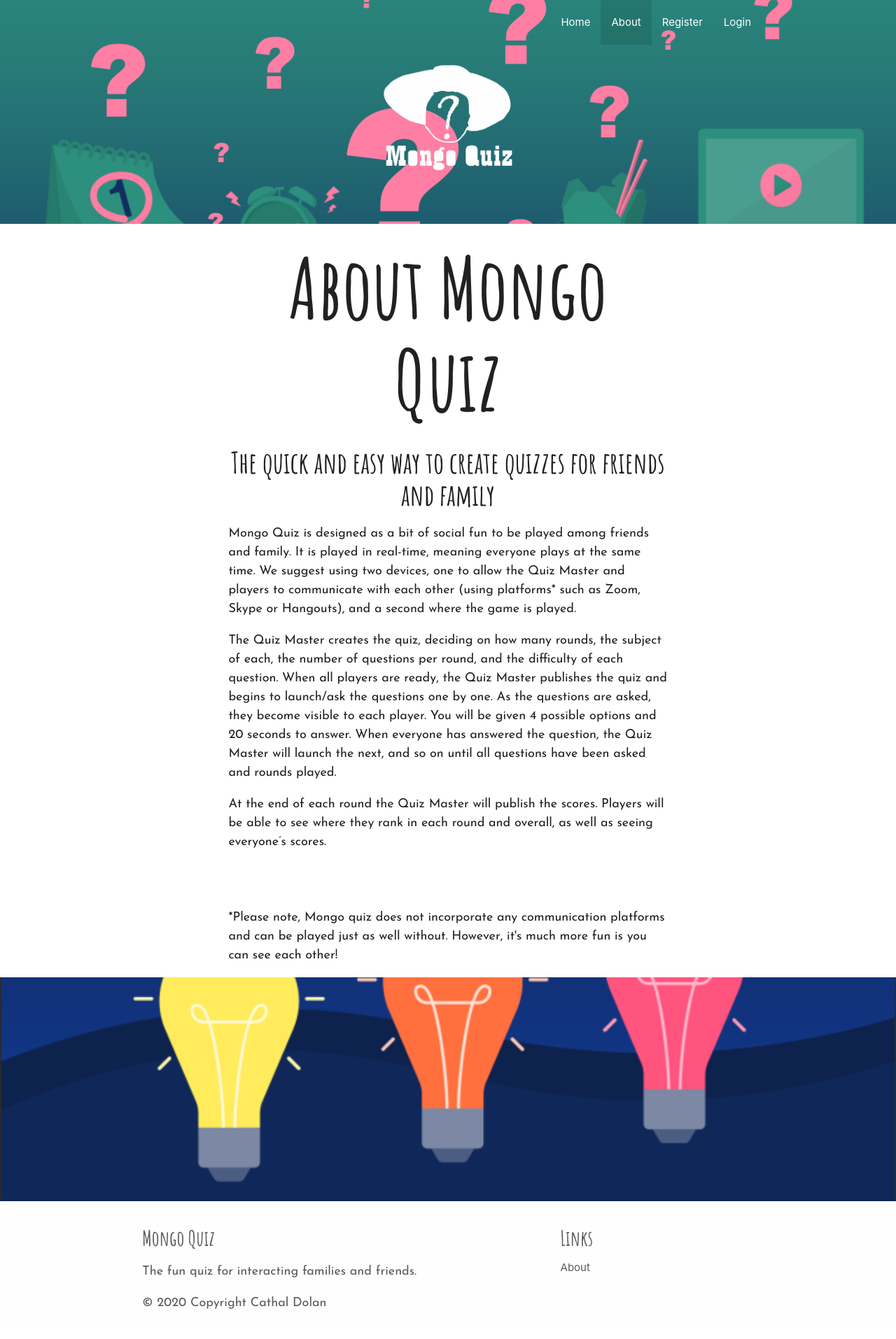
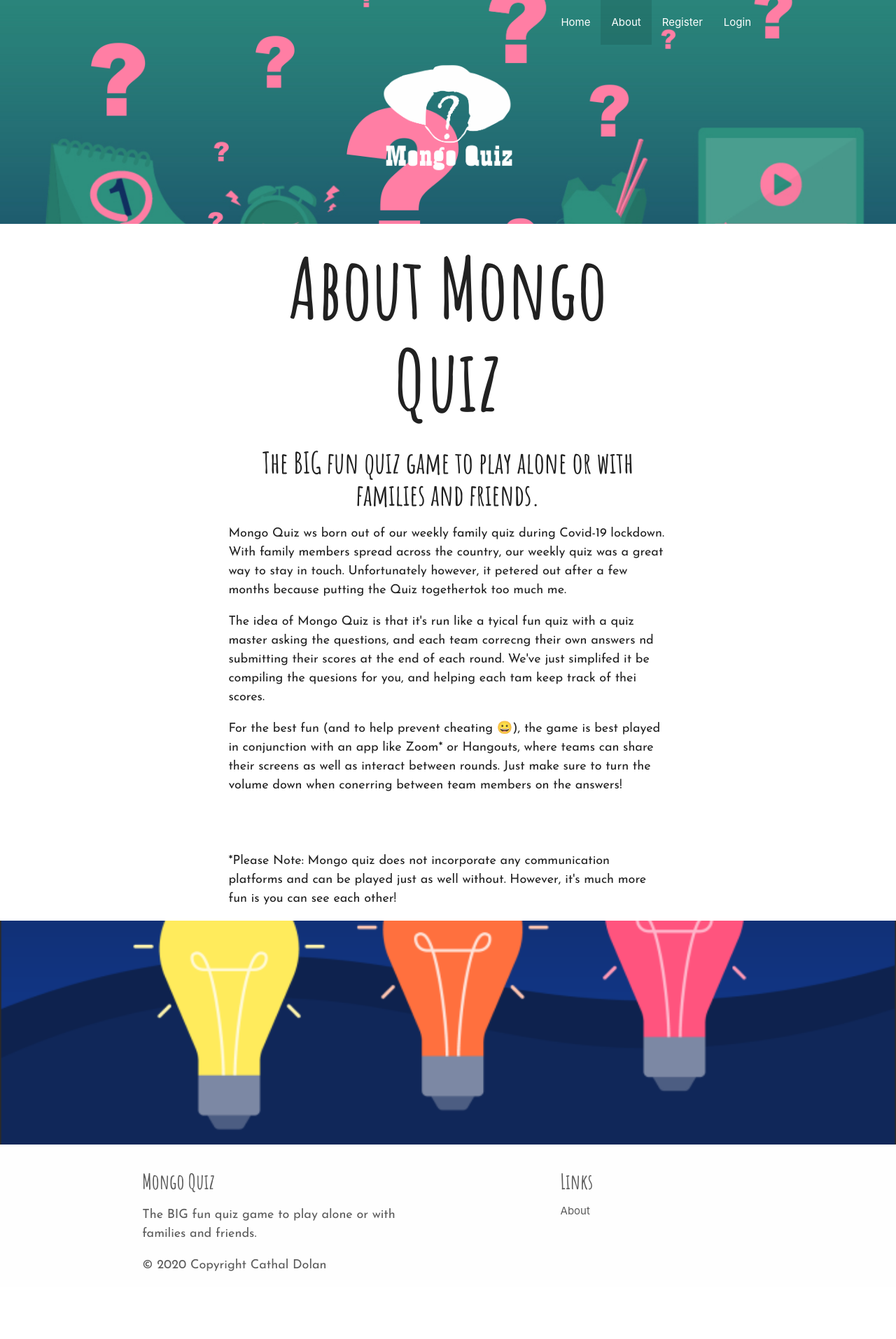
Before and after one commit to CathalDolan/mongo-quiz, a Flask app: page /about in a window 1280 px wide. Shown: the whole page at 70% size. After the commit the page ends 1817 px from the top, so only its background shows below. Run offline with Flask 2, Linux system fonts and the light colour scheme; some libraries are stand-ins or nearby versions.

Commit message:
Page text contents updated across site

```diff
--- a/templates/about.html
+++ b/templates/about.html
@@ -4,22 +4,19 @@
 
     <div class="container">
         <h1 class="center-align">About Mongo Quiz</h1>
-        <h3 class="center-align">The quick and easy way to create quizzes for friends and family</h3>
-        <p>Mongo Quiz is designed as a bit of social fun to be played among friends and family.
-            It is played in real-time, meaning everyone plays at the same time. We suggest using
-            two devices, one to allow the Quiz Master and players to communicate with each other
-            (using platforms* such as Zoom, Skype or Hangouts), and a second where the game is
-            played.</p>
-        <p>The Quiz Master creates the quiz, deciding on how many rounds, the subject of each,
-            the number of questions per round, and the difficulty of each question. When all
-            players are ready, the Quiz Master publishes the quiz and begins to launch/ask the
-            questions one by one. As the questions are asked, they become visible to each player.
-            You will be given 4 possible options and 20 seconds to answer. When everyone has
-            answered the question, the Quiz Master will launch the next, and so on until all
-            questions have been asked and rounds played.</p>
-        <p>At the end of each round the Quiz Master will publish the scores. Players will be
-        able to see where they rank in each round and overall, as well as seeing everyone’s
-        scores.</p>
+        <h3 class="center-align">The BIG fun quiz game to play alone or with families and friends.</h3>
+        <p>Mongo Quiz ws born out of our weekly family quiz during Covid-19 lockdown. With family
+            members spread across the country, our weekly quiz was a great way to stay in touch.
+            Unfortunately however, it petered out after a few months because putting the Quiz
+            togethertok too much me.</p>
+        <p>The idea of Mongo Quiz is that it's run like a tyical fun quiz with a quiz master asking
+            the questions, and each team correcng their own answers nd submitting their scores at
+            the end of each round. We've just simplifed it be compiling the quesions for you, and
+            helping each tam keep track of thei scores.</p>
+        <p>For the best fun (and to help prevent cheating &#128512), the game is best played in
+            conjunction with an app like Zoom* or Hangouts, where teams can share their screens as
+            well as interact between rounds. Just make sure to turn the volume down when conerring
+            between team members on the answers!</p>
         <br>
         {% if session.user %}
             <div class="button-div">
@@ -30,7 +27,7 @@
             </div>
         {% endif %}
         <br>
-        <p>*Please note, Mongo quiz does not incorporate any communication platforms and can
+        <p>*Please Note: Mongo quiz does not incorporate any communication platforms and can
             be played just as well without. However, it's much more fun is you can see each
             other!</p>
     </div>
--- a/templates/base.html
+++ b/templates/base.html
@@ -98,7 +98,7 @@
             <div class="row">
                 <div class="col l6 s12">
                     <h5>Mongo Quiz</h5>
-                    <p>The fun quiz for interacting families and friends.</p>
+                    <p>The BIG fun quiz game to play alone or with families and friends.</p>
                     <p>© 2020 Copyright Cathal Dolan</p>
                 </div>
                 <div class="col l4 offset-l2 s12">
--- a/templates/create.html
+++ b/templates/create.html
@@ -5,9 +5,9 @@
 
     <div class="container">
         <h1 class="center-align">Create a Quiz</h1>
-        <p>Complete all of the fields below (click the icons for tips),
-            click the “Create” button and we will automatically compile the
-            questions for you.
+        <p>Complete all of the fields below, click the “Create” button and we will
+            automatically compile the questions for you. If you need help, just click
+            or hover over the icons.
         </p>
         <p> In order for other players to see your quiz and take part, you must add
             their email address. Ask them to register so that it will appear in
--- a/templates/index.html
+++ b/templates/index.html
@@ -4,11 +4,10 @@
 
     <div class="container">
         <h1 class="center-align">Mongo Quiz</h1>
-        <h3 class="center-align">The fun quiz for interacting with families and friends.</h3>
+        <h3 class="center-align">The BIG fun quiz game to play alone or with families and friends.</h3>
         <p>Fed up wasting hours trying to find quiz questions? With Mongo Quiz becoming
         the ultimate quiz master has never been easier. Tell us how many questions you
-        want to ask, the difficulty of each, and we'll create the quiz for you. All you
-        need do then is invite your friends and family and let the fun begin!</p>
+        want to ask, the difficulty of each, and we'll create the quiz for you.</p>
         <div class="row">
             <!-- if statement used to control button position depending on whether user is logged in or not -->
             {% if session.user %}
--- a/templates/quiz_admin.html
+++ b/templates/quiz_admin.html
@@ -8,7 +8,9 @@
         {% for quiz in quizzes %}
             {% if quiz._id|string == url_quiz_id|string %}
                 <h1 class="center-align">{{ quiz.quiz_name }}</h1>
-                <p id="quiz-admin-opening-content">Click on <strong>Round 1</strong> to begin playing. To make changes to your quiz go to the <strong>"Details"</strong> section.</p>
+                <p id="quiz-admin-opening-content">Click on <strong>Round 1</strong> to begin playing.
+                For the best fun, players should answer questions at the same time, so no skipping on &#128512!
+                If it's your quiz, make changes in the <strong>"Details"</strong> section.</p>
                 <br>
 
                 <!-- Collapsibles Section -->
--- a/templates/register.html
+++ b/templates/register.html
@@ -5,8 +5,8 @@
 
     <div class="container">
         <h1 class="center-align">Register</h1>
-        <p>Make sure to pick a fun username as this is what other players will see.</p>
-        <p>Click or hover over the icons on each line for helpful tips. You can
+        <p>Register now and get playing in seconds!</p>
+        <p>Note: Click or hover over the icons on each line for helpful tips. You can
             do this throughout the site.</p>
     </div>
 
```
